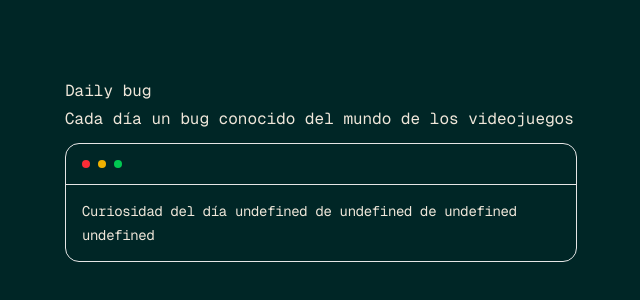
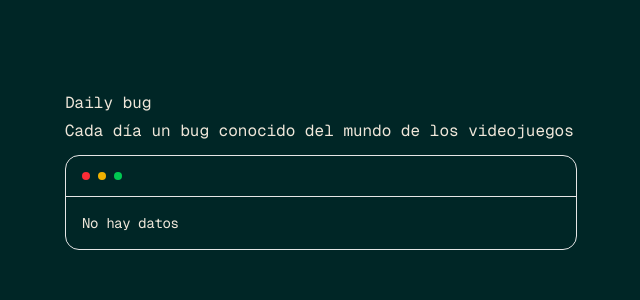
Before and after one commit to Adr1Est/daily-insight, a Next.js app: page / in a window 1280 px wide. Shown: the part 230-530 px from the top of the page, without its empty margins (319-959 px from the left). Built offline with nearby package versions, Linux system fonts and the light colour scheme; no server answers; the database is empty.

Commit message:
manejo de errores

```diff
--- a/app/ui/terminal/CustomTerminal.tsx
+++ b/app/ui/terminal/CustomTerminal.tsx
@@ -9,6 +9,14 @@ export default async function CustomTerminal(){
       createdAt: "desc",
     },
   });
+
+  if(!lastInsight){
+    return(
+      <Terminal>
+        <TypingAnimation delay={500}>No hay datos</TypingAnimation>
+      </Terminal>
+    )
+  }
 
   return(
     <div className="w-full">
--- a/scripts/index.ts
+++ b/scripts/index.ts
@@ -1,8 +1,5 @@
 import 'dotenv/config';
-// import { PrismaClient } from '../lib/generated/prisma/client';
 
 (async () => {
-  const response = await fetch(`${process.env.API_URL}/api/askAgent`);
-  const data = await response.json();
-  console.log(data);
+  await fetch(`${process.env.API_URL}/api/newInsight`);
 })();
```
